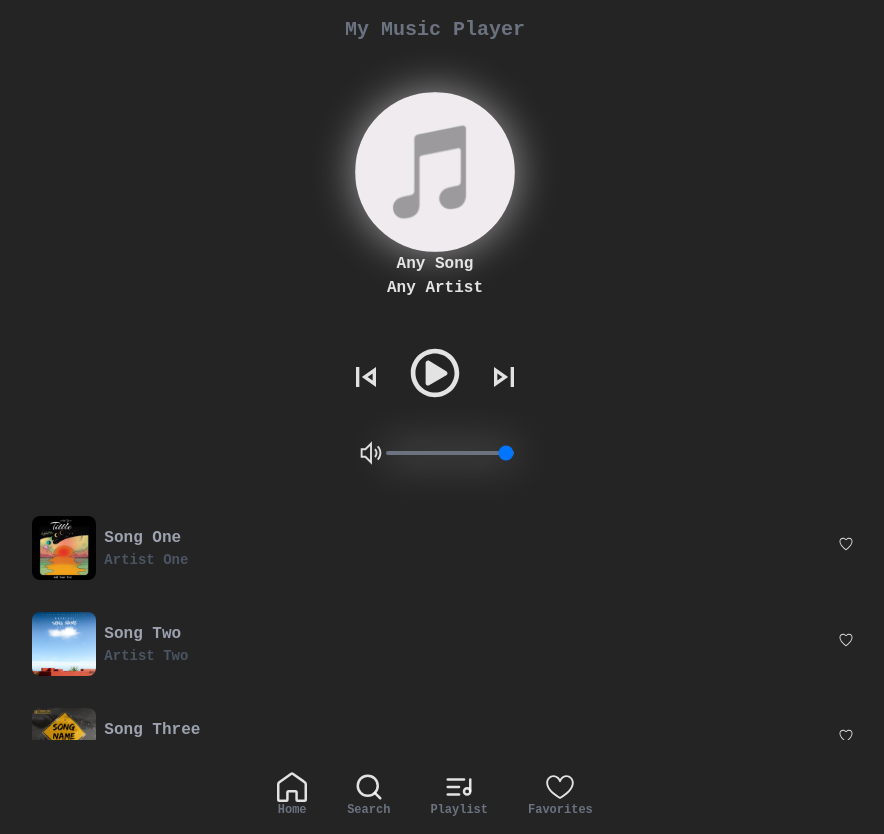
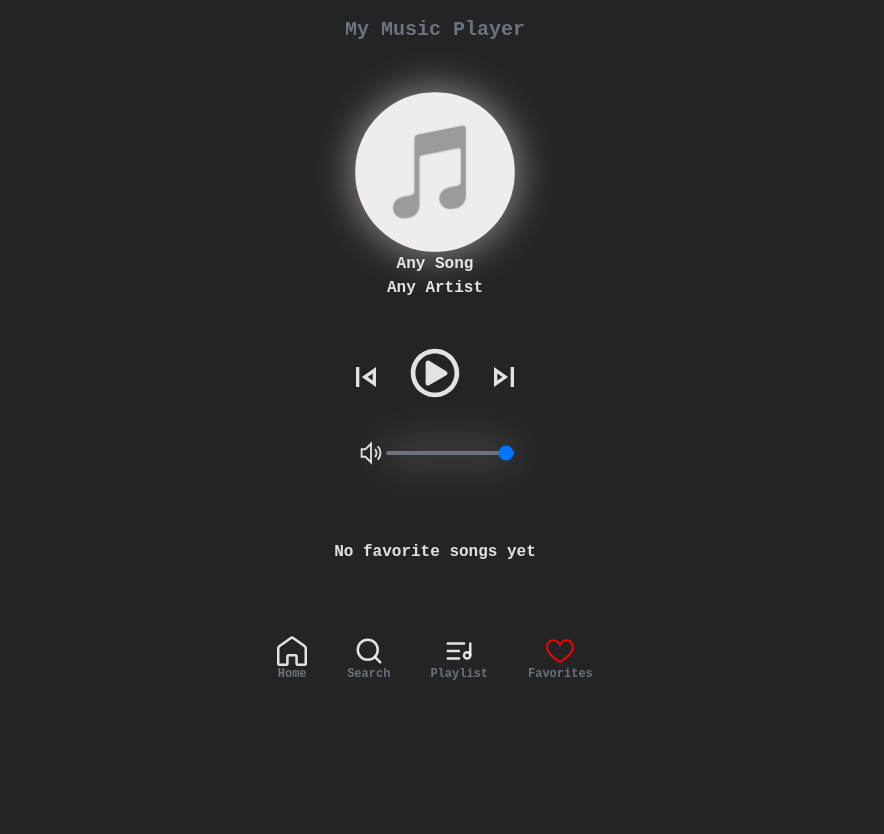
Before and after one commit to svetlana-so/Music_Playeer, a React (Vite) app: page / in a window 1280 px wide. Both pictures are taken after a click on the icon 765 px from the left and 787 px from the top of the page. Shown: the whole page, without its empty margins (205-1089 px from the left). After the commit the page ends 800 px from the top, so only its background shows below. Built offline with nearby package versions, Linux system fonts and the light colour scheme; a web font is replaced by a local one.

Commit message:
feat: :sparkles: toggle favorite songs list

```diff
--- /dev/null
+++ b/src/components/MusicPlayer/FavoriteSongs.tsx
@@ -0,0 +1,29 @@
+import React from 'react';
+import useMusicStore from '../../state/musicStore';
+import SongInformationForTheList from './SongInformationForTheList';
+
+
+const FavoriteSongs: React.FC = () => {
+    const { favoriteSongs, currentSong, setCurrentSong, toggleFavorite } = useMusicStore();
+
+    return (
+        <div className="w-2/3 min-h-60 overflow-y-auto px-2">
+            {favoriteSongs.length === 0 ? (
+                <div className='flex justify-center m-10'><p>No favorite songs yet</p></div>
+
+            ) : (
+                favoriteSongs.map((song) => (
+                    <SongInformationForTheList
+                        key={song.id}
+                        song={song}
+                        isPlaying={currentSong?.id === song.id}
+                        onPlay={() => setCurrentSong(song)}
+                        onToggleFavorite={() => toggleFavorite(song.id)}
+                    />
+                ))
+            )}
+        </div>
+    );
+};
+
+export default FavoriteSongs;
--- a/src/components/MusicPlayer/index.tsx
+++ b/src/components/MusicPlayer/index.tsx
@@ -1,5 +1,5 @@
 import React from 'react';
-import { useRef, useEffect } from 'react';
+import { useRef, useEffect, useState } from 'react';
 import SongList from './Songlist';
 import Controls from './songControls/index';
 import VolumeControl from './VolumeControl';
@@ -7,11 +7,13 @@ import useMusicStore from '../../state/musicStore';
 import { NavBar } from './navBar/index';
 import { ProgressBarTime } from './ProgressBarTime';
 import { DefaultCover } from './DefaultCover';
+import FavoriteSongs from './FavoriteSongs';
 
 
 const MusicPlayer: React.FC = () => {
     const audioRef = useRef<HTMLAudioElement>(null);
     const { currentSong, isPlaying, volume } = useMusicStore();
+    const [showFavorites, setShowFavorites] = useState(false);
 
 
     useEffect(() => {
@@ -47,7 +49,7 @@ const MusicPlayer: React.FC = () => {
                 <>
                     <div className="flex justify-center items-center">
                         <img
-                            className="w-40 h-40 rounded-full white-glow"
+                            className="w-40 h-40 rounded-lg white-glow"
                             src={currentSong.artCover}
                             alt={currentSong.title}
                         />
@@ -63,8 +65,8 @@ const MusicPlayer: React.FC = () => {
             <audio ref={audioRef} />
             <Controls />
             <VolumeControl audioRef={audioRef} />
-            <SongList />
-            <NavBar/>
+            {showFavorites ? <FavoriteSongs /> : <SongList />}
+            <NavBar setShowFavorites={setShowFavorites} showFavorites={showFavorites}/>
 
         </div>
     );
--- a/src/components/MusicPlayer/navBar/Favorites.tsx
+++ b/src/components/MusicPlayer/navBar/Favorites.tsx
@@ -2,18 +2,26 @@ import { GoHeart } from "react-icons/go";
 import { useHoverEffect } from '../../../customHooks/useHoverEffect';
 import { getIconStyle } from "../../../utils/iconStyles";
 
+interface FavoritesProps {
+  setShowFavorites: (showFavorites: boolean) => void;
+  showFavorites: boolean
+}
 
-export const Favorites: React.FC = () => {
+export const Favorites: React.FC<FavoritesProps> = ({ setShowFavorites, showFavorites }) => {
   const { isHovered, handleMouseEnter, handleMouseLeave } = useHoverEffect();
-  const iconStyle = getIconStyle(isHovered);
+  const iconStyle = getIconStyle(isHovered, showFavorites);
 
+  const toggleFavorites = () => {
+    setShowFavorites(!showFavorites);
+  };
 
 
   return (
     <div className='flex flex-col justify-center items-center'>
       <div><GoHeart size={30} style={iconStyle}
                 onMouseEnter={handleMouseEnter}
-                onMouseLeave={handleMouseLeave} /></div>
+                onMouseLeave={handleMouseLeave}
+                onClick={toggleFavorites} /></div>
       <div className='text-xs text-gray-500'>
         <p> Favorites</p>
        </div>
--- a/src/components/MusicPlayer/navBar/index.tsx
+++ b/src/components/MusicPlayer/navBar/index.tsx
@@ -4,8 +4,12 @@ import { Home } from './Home'
 import { Library } from './Library'
 import { Search } from './Search'
 
+interface NavBarProps {
+  setShowFavorites: (showFavorites: boolean) => void;
+  showFavorites: boolean
+}
 
-export const NavBar:React.FC = () => {
+export const NavBar:React.FC<NavBarProps> = ({ setShowFavorites, showFavorites }) => {
 
 
 
@@ -14,7 +18,7 @@ export const NavBar:React.FC = () => {
     <Home/>
     <Search/>
     <Library/>
-    <Favorites />
+    <Favorites setShowFavorites={setShowFavorites} showFavorites={showFavorites}/>
     </div>
   )
 }
--- a/src/state/musicStore.ts
+++ b/src/state/musicStore.ts
@@ -66,6 +66,18 @@ const useMusicStore = create<MusicState>()(
               const song = draft.playlist.find((song) => song.id === songId);
               if (song) {
                 song.isFavorite = !song.isFavorite;
+                // Check if the song is in the favorite songs list
+                const favoriteIndex = draft.favoriteSongs.findIndex((favSong) => favSong.id === songId);
+
+                // If the song is not in favoriteSongs and is now marked as favorite, add it
+                if (song.isFavorite && favoriteIndex === -1) {
+                    draft.favoriteSongs.push(song);
+                }
+
+                // If the song is in favoriteSongs and is no longer marked as favorite, remove it
+                if (!song.isFavorite && favoriteIndex !== -1) {
+                    draft.favoriteSongs.splice(favoriteIndex, 1);
+                }
               }
             })
           );
--- a/src/utils/iconStyles.ts
+++ b/src/utils/iconStyles.ts
@@ -1,5 +1,5 @@
-export const getIconStyle = (isHovered: boolean) => ({
-    fill: isHovered ? 'white' : '',
+export const getIconStyle = (isHovered: boolean, showFavorites: boolean) => ({
+    fill: isHovered ? 'white' : (showFavorites ? 'red' : ''),
     cursor: 'pointer',
     filter: isHovered ? 'drop-shadow(0 0 10px white)' : 'none',
 });
```
Also changed, not shown: 1 other file (tests, documents, lock files or other folders).
